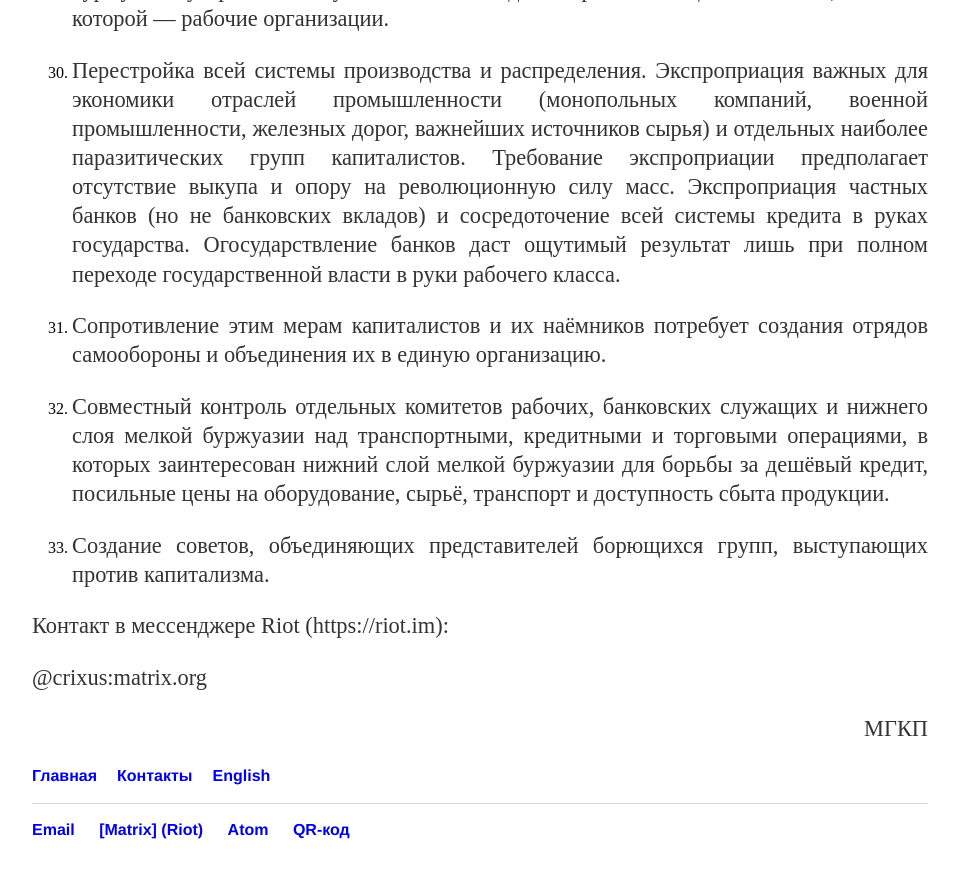
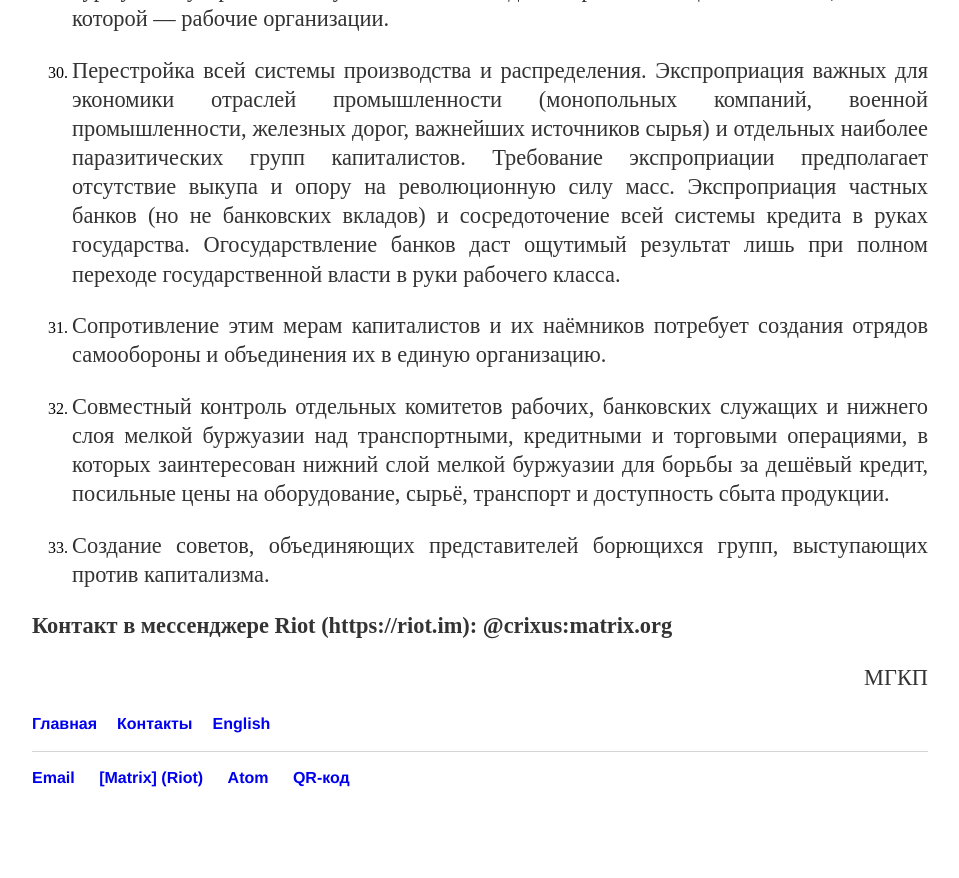
Before and after one commit to mgkp/mgkp.github.io, a Jekyll site: the page built from blog/_posts/2020-05-31-socimmuno.md, in a window 1280 px wide and 900 px high, scrolled down 5341 px. Shown: the top 878 px of the window, without its empty margins (160-1119 px from the left). Built offline with Jekyll 4.4.1, drawn with Linux system fonts in a browser that asks for light colours; after the commit the page ends 6190 px from its top, so only the background shows below that.

Commit message:
contact bolded

```diff
--- a/blog/_posts/2020-05-31-socimmuno.md
+++ b/blog/_posts/2020-05-31-socimmuno.md
@@ -96,6 +96,4 @@ author: МГКП
 33. Создание советов, объединяющих представителей борющихся групп, выступающих против капитализма.
 
 
-Контакт в мессенджере Riot (https://riot.im):
-
-@crixus:matrix.org
+**Контакт в мессенджере Riot (https://riot.im): @crixus:matrix.org**
```
